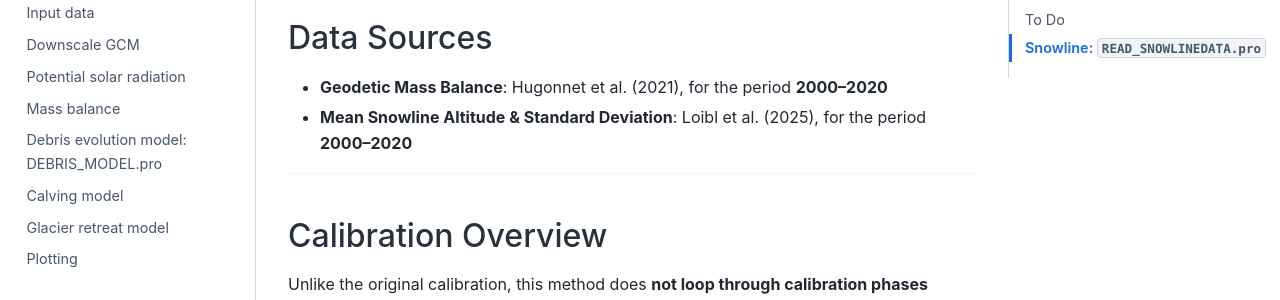
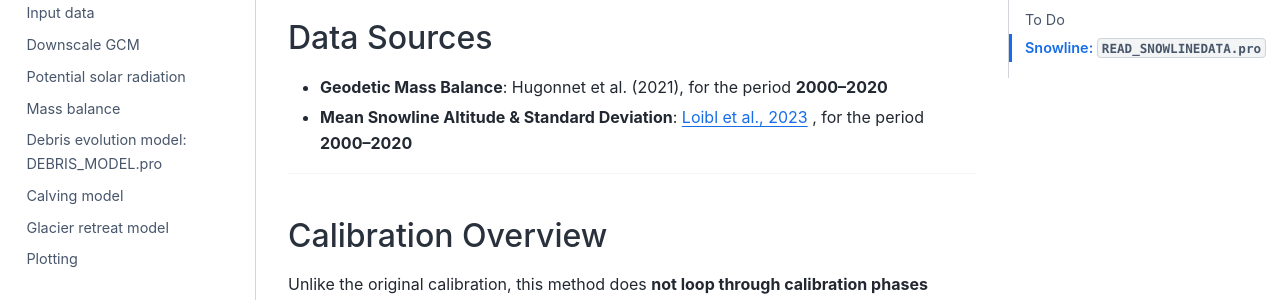
Before and after one commit to eth-vaw-glaciology/GloGEM-doc-temp, a Sphinx documentation site: the page built from docs/source/READ_SNOWLINEDATA_documentation.md, in a window 1280 px wide and 900 px high, scrolled down 314 px. Shown: the part 153-453 px from the top of the window. Built offline with Sphinx 7.4.7 and the Sphinx Book theme 1.1.4, drawn with Linux system fonts in a browser that asks for light colours.

Commit message:
Update READ_SNOWLINEDATA_documentation.md

```diff
--- a/docs/source/READ_SNOWLINEDATA_documentation.md
+++ b/docs/source/READ_SNOWLINEDATA_documentation.md
@@ -11,7 +11,8 @@ Currently, this calibration is **only applicable for High Mountain Asia**, as sn
 ## Data Sources
 
 - **Geodetic Mass Balance**: Hugonnet et al. (2021), for the period **2000–2020**
-- **Mean Snowline Altitude & Standard Deviation**: Loibl et al. (2025), for the period **2000–2020**
+- **Mean Snowline Altitude & Standard Deviation**: [Loibl et al., 2023](https://doi.pangaea.de/10.1594/PANGAEA.953619)
+, for the period **2000–2020**
 
 ---
 
```
